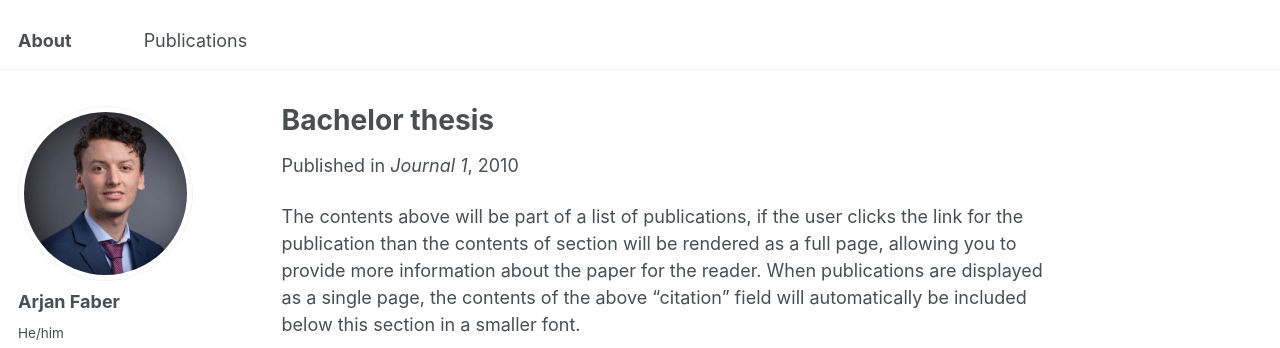
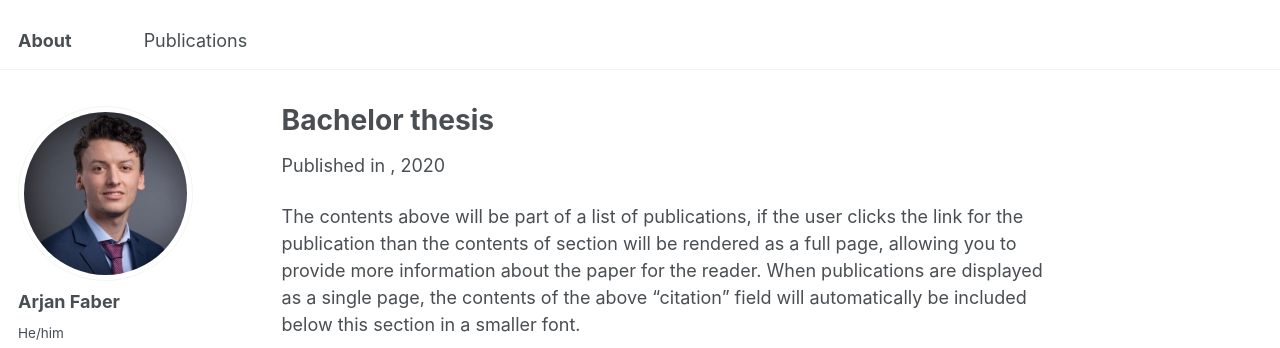
Before and after one commit to ArjFaber/arjfaber.github.io, a Jekyll site: the page built from _publications/2010-10-01-paper-title-number-2.md, in a window 1280 px wide and 951 px high. Shown: the top 348 px of the window. Built offline with Jekyll 4.4.1, drawn with Linux system fonts in a browser that asks for light colours; a file with an impossible date is left out.

Commit message:
Update 2010-10-01-paper-title-number-2.md

```diff
--- a/_publications/2010-10-01-paper-title-number-2.md
+++ b/_publications/2010-10-01-paper-title-number-2.md
@@ -4,8 +4,8 @@ collection: publications
 category: manuscripts
 permalink: /publication/2010-10-01-paper-title-number-2
 excerpt: 'This paper compares machine learning methods for proxying credit spreads.'
-date: 2010-10-01
-venue: 'Journal 1'
+date: '30-12-2020'
+venue: ''
 slidesurl: 'http://arjfaber.github.io/files/BSc_thesis_Arjan_Faber.pdf'
 paperurl: 'https://arjfaber.github.io/files/HARMONY_UT_ML_Module_Report.pdf'
 citation: 'Faber A, You. (2021)'
```
